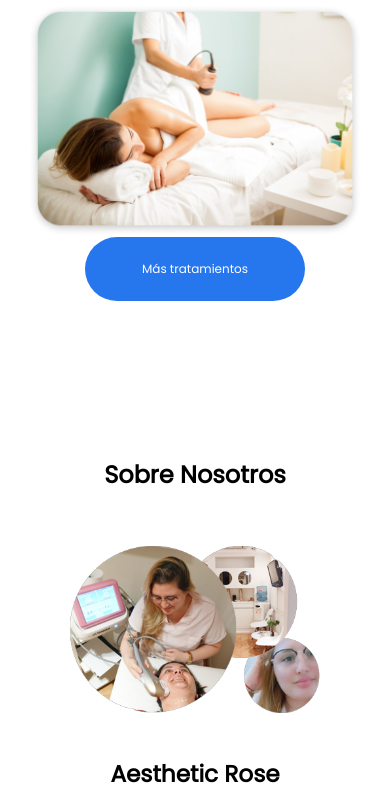
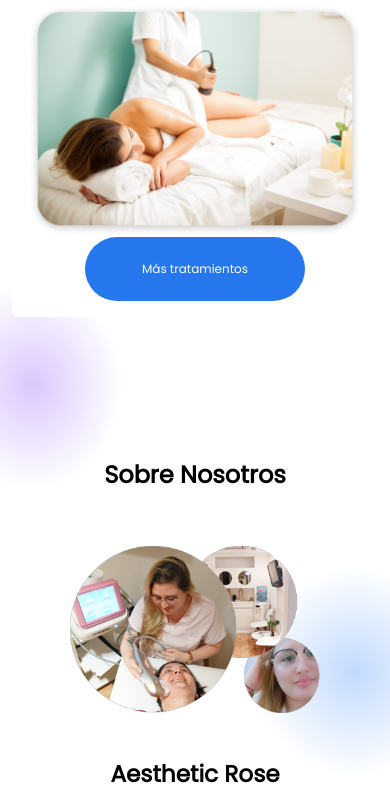
Before and after one commit to myenglishbro/Aesthetic-Rouse, a plain HTML site: page index.html in a window 390 px wide. Shown: the part 3652-4454 px from the top of the page. Drawn offline with nearby package versions, Linux system fonts and the light colour scheme.

Commit message:
Modifique los elipses de colores

```diff
--- a/style/index.css
+++ b/style/index.css
@@ -407,8 +407,8 @@ figure {
     position: absolute;
     width: 201px;
     height: 208px;
-    left: 61%;
-    top: 594%;
+    left: 65%;
+    top: 500%;
     background: radial-gradient(50% 50% at 50% 50%, rgba(148, 191, 255, 0.58) 0%, rgba(221, 226, 255, 0) 100%);
     transform: rotate(-179.5deg);
     z-index: -1;
@@ -420,7 +420,7 @@ figure {
     width: 181px;
     height: 208px;
     left: -15%;
-    top: 549%;
+    top: 466%;
     background: radial-gradient(50% 50% at 50% 50%, #DCC7FF 0%, rgba(221, 226, 255, 0) 100%);
     transform: rotate(-179.22deg);
     z-index: -1;
```
